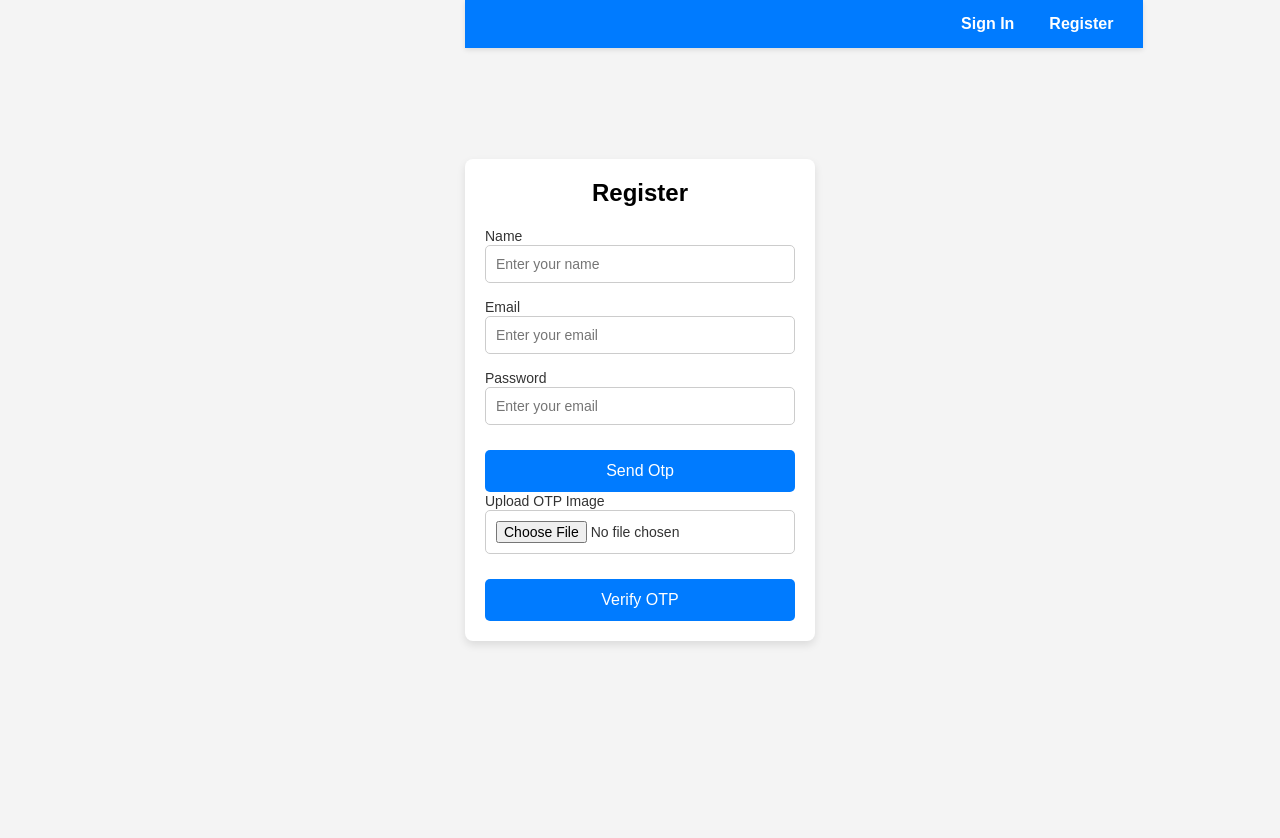
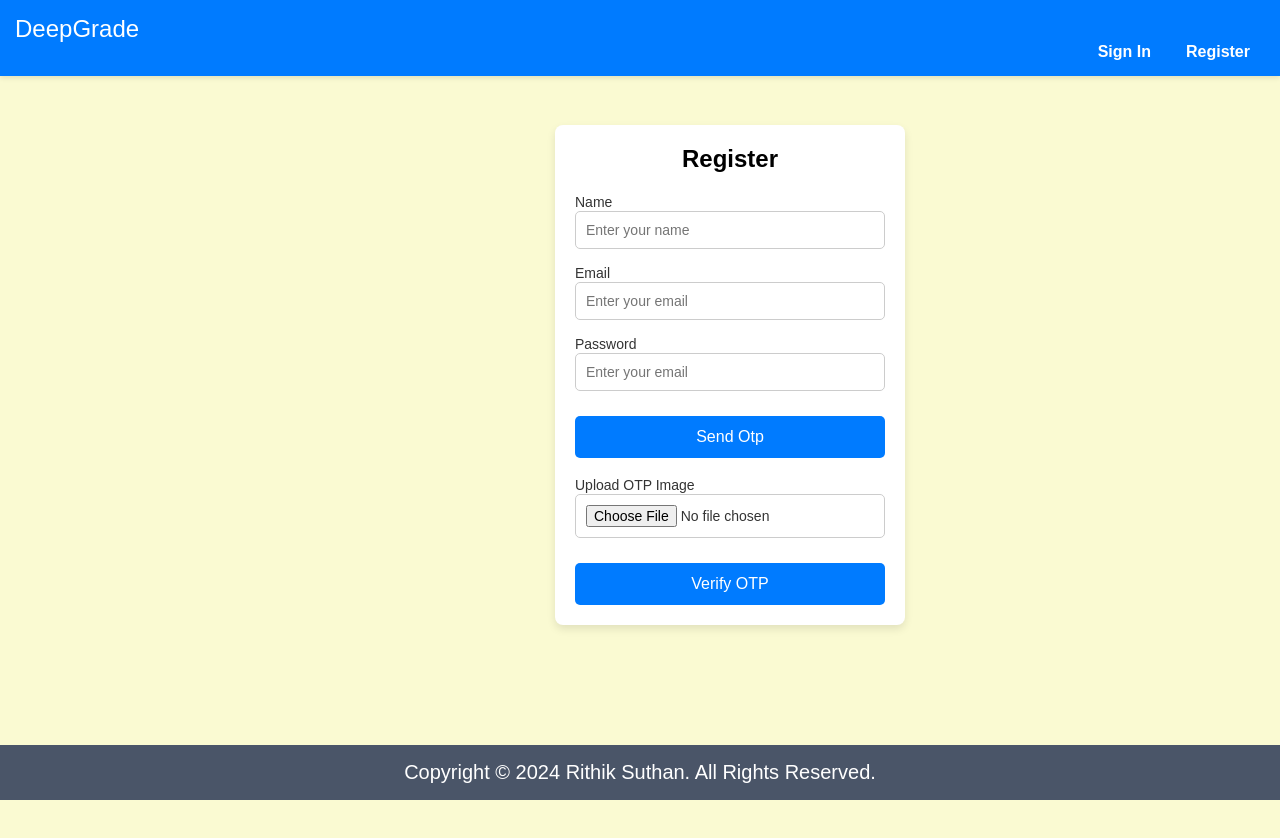
Before and after one commit to RithikSuthan/Steanography, an Angular app: page /register in a window 1280 px wide. Shown: the top 838 px of the page. Before the commit the page ends 800 px from the top, so only its background shows below. Built offline with nearby package versions, Linux system fonts and the light colour scheme.

Commit message:
fixed some ui changes

```diff
--- a/src/app/app.component.html
+++ b/src/app/app.component.html
@@ -1,5 +1,7 @@
 
-<div style="background-color: #007bff;position:fixed; padding: 15px; top: 0; width: 53%; z-index: 1000; box-shadow: 0 2px 5px rgba(0, 0, 0, 0.1);">
+<div style="background-color: #007bff;position:fixed; padding: 15px; top: 0; width: 100%; z-index: 1000; box-shadow: 0 2px 5px rgba(0, 0, 0, 0.1);">
+
+    <div style="color: white;font-size: x-large;">DeepGrade</div>
     <ul style="list-style: none; display: flex; justify-content: flex-end; margin: 0; padding: 0;">
         <li>
             <a routerLink="/" style="color: white; text-decoration: none; font-weight: bold; padding: 10px 15px; border-radius: 5px; transition: background-color 0.3s;">
@@ -15,3 +17,4 @@
 </div>
 
 <router-outlet></router-outlet>
+<app-footer></app-footer>
--- a/src/app/app.module.ts
+++ b/src/app/app.module.ts
@@ -8,12 +8,14 @@
 import {FormsModule, NgForm} from '@angular/forms'
 import { HttpClientModule } from '@angular/common/http';
 import { HomeComponent } from './components/home/home.component';
+import { FooterComponent } from './components/footer/footer.component';
 @NgModule({
   declarations: [
     AppComponent,
     LoginComponent,
     RegisterComponent,
-    HomeComponent
+    HomeComponent,
+    FooterComponent
   ],
   imports: [
     BrowserModule,
--- /dev/null
+++ b/src/app/components/footer/footer.component.html
@@ -0,0 +1,6 @@
+<div style="width: 100%; position: sticky; bottom: 0; background-color: #4a5568; color: white;
+ font-size: 1.25rem; height: auto; display: flex; justify-content: center; padding: 1rem; text-align: center;
+ margin-top: 24%;
+ ">
+    Copyright © 2024 Rithik Suthan. All Rights Reserved.
+  </div>
--- /dev/null
+++ b/src/app/components/footer/footer.component.ts
@@ -0,0 +1,15 @@
+import { Component, OnInit } from '@angular/core';
+
+@Component({
+  selector: 'app-footer',
+  templateUrl: './footer.component.html',
+  styleUrls: ['./footer.component.scss']
+})
+export class FooterComponent implements OnInit {
+
+  constructor() { }
+
+  ngOnInit(): void {
+  }
+
+}
--- a/src/app/components/login/login.component.html
+++ b/src/app/components/login/login.component.html
@@ -1,4 +1,10 @@
-<div class="container">
+<div class="container" style="
+display: flex;
+    justify-content: center;
+    position: relative;
+    top: 125px;
+    left: 555px;
+">
     <form class="register-form">
         <h2>Login</h2>
         <div class="input-group">
--- a/src/app/components/register/register.component.html
+++ b/src/app/components/register/register.component.html
@@ -1,4 +1,8 @@
-<div class="container">
+<div class="container" style="display: flex;
+justify-content: center;
+position: relative;
+top: 125px;
+left: 555px;">
     <form class="register-form">
         <h2>Register</h2>
         <div class="input-group">
@@ -24,6 +28,7 @@
 
         </div>
         <button type="submit" class="btn" (click)="generateOTP()">Send Otp</button>
+        <br>
         <div class="input-group">
             <label for="image">Upload OTP Image</label>
             <input type="file" id="uploadotp" required
--- a/src/index.html
+++ b/src/index.html
@@ -7,7 +7,7 @@
   <meta name="viewport" content="width=device-width, initial-scale=1">
   <link rel="icon" type="image/x-icon" href="favicon.ico">
 </head>
-<body>
+<body style="background-color: lightgoldenrodyellow">
   <app-root></app-root>
 </body>
 </html>
--- a/src/styles.scss
+++ b/src/styles.scss
@@ -6,9 +6,9 @@
 }
 
 body {
-    display: flex;
-    justify-content: center;
-    align-items: center;
+    // display: flex;
+    // justify-content: center;
+    // align-items: center;
     height: 100vh;
     background-color: #f4f4f4;
 }
```
Also changed, not shown: src/app/components/footer/footer.component.scss (added), 1 other file (tests, documents, lock files or other folders).
